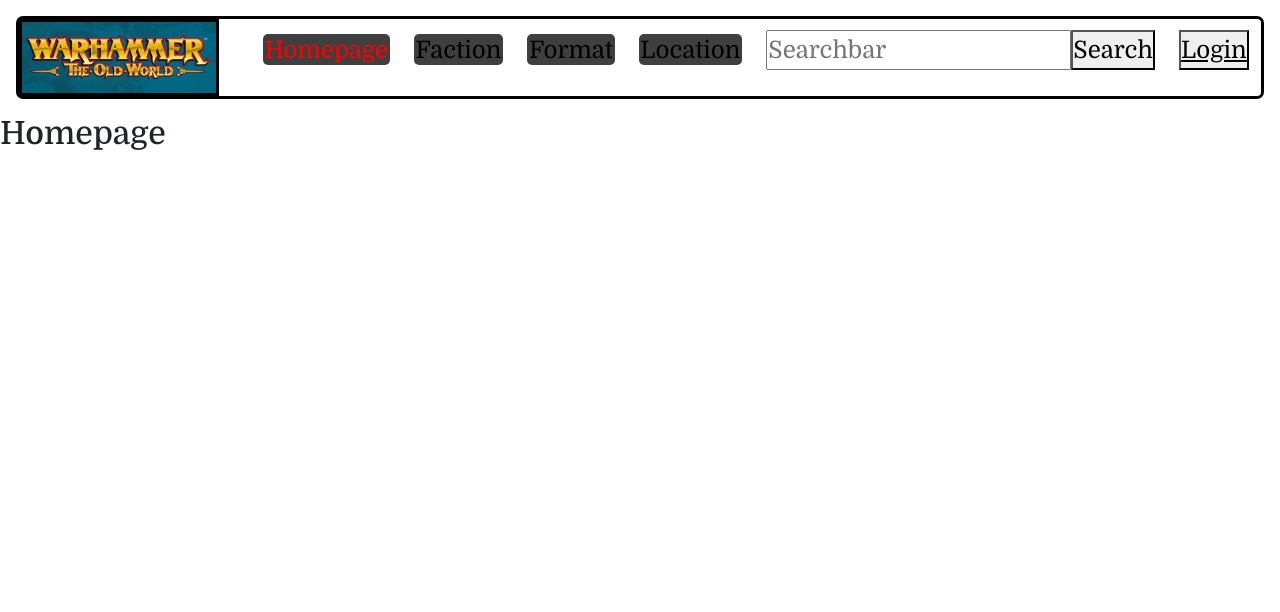
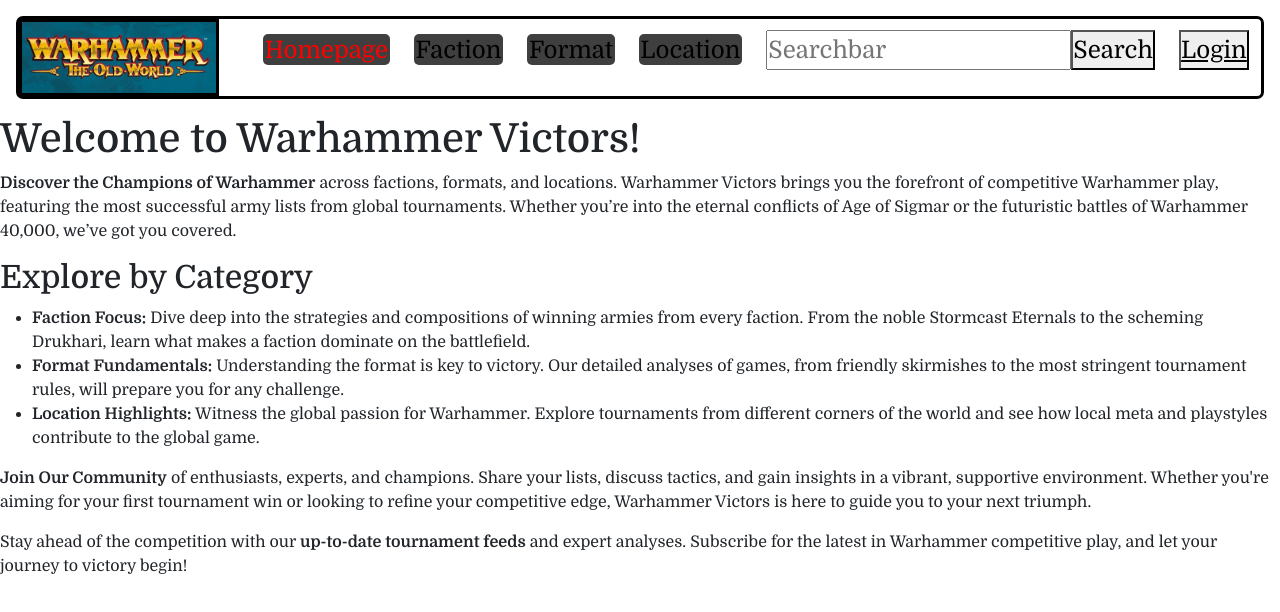
Before and after one commit to Degaullus/FrontEnd-MetaWatch, a React (Vite) app: page / in a window 1280 px wide. Shown: the top 612 px of the page. Built offline with nearby package versions, Linux system fonts and the light colour scheme; no server answers.

Commit message:
Update Homepage content in Homepage.jsx

```diff
--- a/src/components/Homepage/Homepage.jsx
+++ b/src/components/Homepage/Homepage.jsx
@@ -4,8 +4,26 @@
 
 
     return (
-        <>
-        <h2>Homepage</h2>
-        </>
-    )
+        <div>
+          <h1>Welcome to Warhammer Victors!</h1>
+          <p>
+            <strong>Discover the Champions of Warhammer</strong> across factions, formats, and locations. Warhammer Victors brings you the forefront of competitive Warhammer play, featuring the most successful army lists from global tournaments. Whether you’re into the eternal conflicts of Age of Sigmar or the futuristic battles of Warhammer 40,000, we’ve got you covered.
+          </p>
+
+          <h2>Explore by Category</h2>
+          <ul>
+            <li><strong>Faction Focus:</strong> Dive deep into the strategies and compositions of winning armies from every faction. From the noble Stormcast Eternals to the scheming Drukhari, learn what makes a faction dominate on the battlefield.</li>
+            <li><strong>Format Fundamentals:</strong> Understanding the format is key to victory. Our detailed analyses of games, from friendly skirmishes to the most stringent tournament rules, will prepare you for any challenge.</li>
+            <li><strong>Location Highlights:</strong> Witness the global passion for Warhammer. Explore tournaments from different corners of the world and see how local meta and playstyles contribute to the global game.</li>
+          </ul>
+
+          <p>
+            <strong>Join Our Community</strong> of enthusiasts, experts, and champions. Share your lists, discuss tactics, and gain insights in a vibrant, supportive environment. Whether you're aiming for your first tournament win or looking to refine your competitive edge, Warhammer Victors is here to guide you to your next triumph.
+          </p>
+
+          <p>
+            Stay ahead of the competition with our <strong>up-to-date tournament feeds</strong> and expert analyses. Subscribe for the latest in Warhammer competitive play, and let your journey to victory begin!
+          </p>
+        </div>
+      );
     }
```
